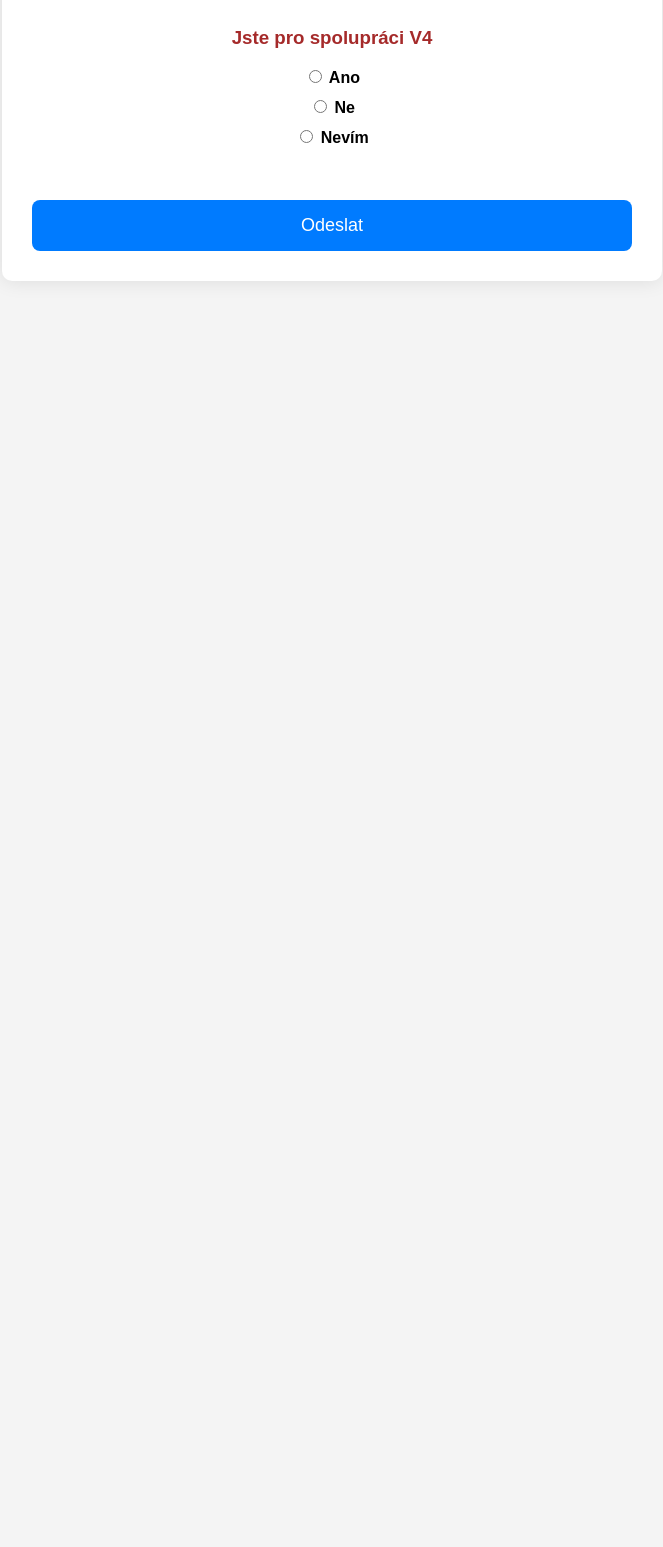
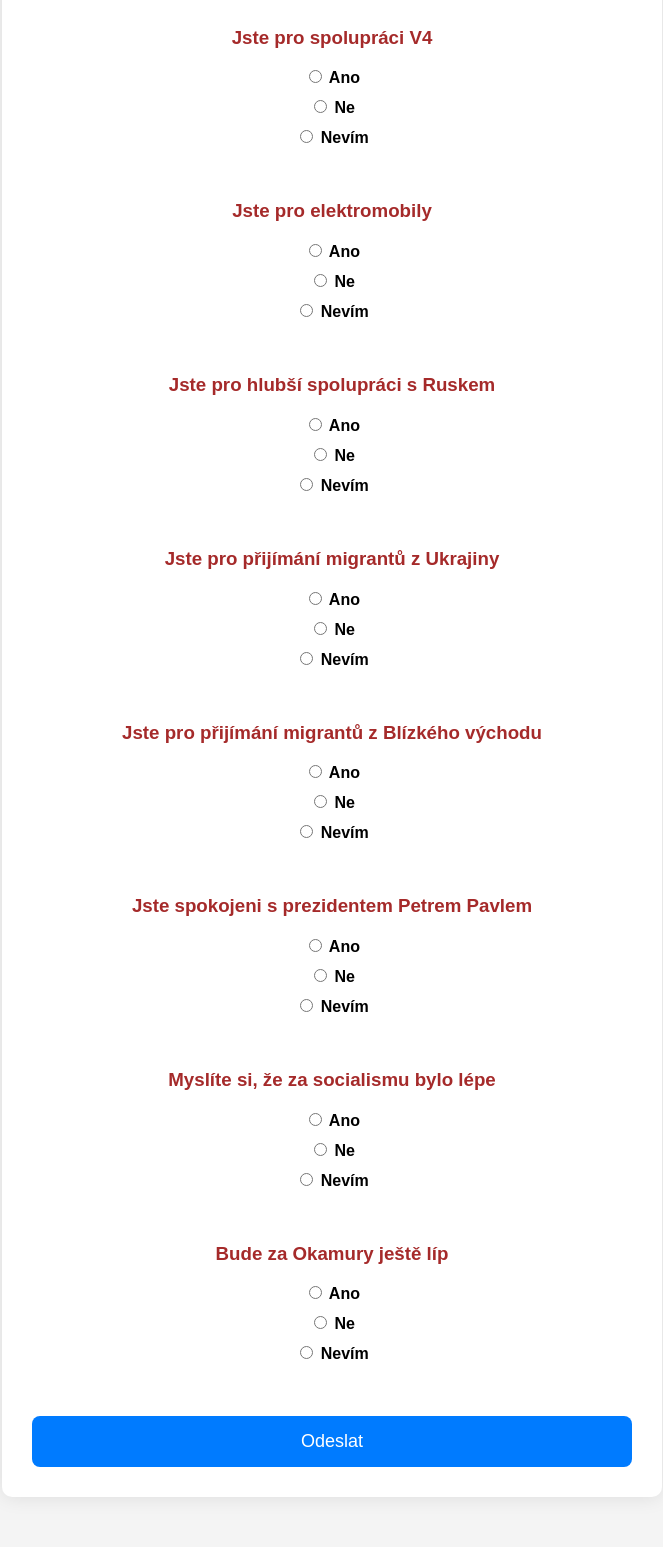
Before and after one commit to 2Karlicek/SPS_Kladno_projekt, a PHP site: page /election_calculator.php in a window 1280 px wide. Shown: the part 1521-3068 px from the top of the page, without its empty margins (308-971 px from the left). Before the commit the page ends 1772 px from the top, so only its background shows below. Run offline with PHP 8.4, Linux system fonts and the light colour scheme.

Commit message:
Zde napište krátký popis změn

```diff
--- a/election_calculator.php
+++ b/election_calculator.php
@@ -1,4 +1,9 @@
+<?php
+session_start();
 
+
+
+?>
 <!DOCTYPE html>
 <html lang="cs">
 <head>
@@ -93,6 +98,64 @@
             <label><input type="radio" name="V4" value="nevím" required> Nevím</label><br>
         </div>
     </div>
+
+    <div class="form-group">
+    <h3>Jste pro elektromobily</h3>
+        <div class="otazky" style="text-align: center;">
+            <label><input type="radio" name="auto" value="ano" required> Ano</label>
+            <label><input type="radio" name="auto" value="ne" required> Ne</label>
+            <label><input type="radio" name="auto" value="nevím" required> Nevím</label><br>
+        </div>
+    </div>
+
+    <div class="form-group">
+    <h3>Jste pro hlubší spolupráci s Ruskem</h3>
+        <div class="otazky" style="text-align: center;">
+            <label><input type="radio" name="rusko" value="ano" required> Ano</label>
+            <label><input type="radio" name="rusko" value="ne" required> Ne</label>
+            <label><input type="radio" name="rusko" value="nevím" required> Nevím</label><br>
+        </div>
+    </div>
+    <div class="form-group">
+    <h3>Jste pro přijímání migrantů z Ukrajiny</h3>
+        <div class="otazky" style="text-align: center;">
+            <label><input type="radio" name="ukrajina" value="ano" required> Ano</label>
+            <label><input type="radio" name="ukrajina" value="ne" required> Ne</label>
+            <label><input type="radio" name="ukrajina" value="nevím" required> Nevím</label><br>
+        </div>
+    </div>
+    <div class="form-group">
+    <h3>Jste pro přijímání migrantů z Blízkého východu</h3>
+        <div class="otazky" style="text-align: center;">
+            <label><input type="radio" name="migranti" value="ano" required> Ano</label>
+            <label><input type="radio" name="migranti" value="ne" required> Ne</label>
+            <label><input type="radio" name="migranti" value="nevím" required> Nevím</label><br>
+        </div>
+    </div>
+    <div class="form-group">
+    <h3>Jste spokojeni s prezidentem Petrem Pavlem</h3>
+        <div class="otazky" style="text-align: center;">
+            <label><input type="radio" name="prezident" value="ano" required> Ano</label>
+            <label><input type="radio" name="prezident" value="ne" required> Ne</label>
+            <label><input type="radio" name="prezident" value="nevím" required> Nevím</label><br>
+        </div>
+    </div>
+    <div class="form-group">
+    <h3>Myslíte si, že za socialismu bylo lépe</h3>
+        <div class="otazky" style="text-align: center;">
+            <label><input type="radio" name="socialismus" value="ano" required> Ano</label>
+            <label><input type="radio" name="socialismus" value="ne" required> Ne</label>
+            <label><input type="radio" name="socialismus" value="nevím" required> Nevím</label><br>
+        </div>
+    </div>
+    <div class="form-group">
+    <h3>Bude za Okamury ještě líp</h3>
+        <div class="otazky" style="text-align: center;">
+            <label><input type="radio" name="okamura" value="ano" required> Ano</label>
+            <label><input type="radio" name="okamura" value="ne" required> Ne</label>
+            <label><input type="radio" name="okamura" value="nevím" required> Nevím</label><br>
+        </div>
+    </div>
     <button type="submit" name="submit">Odeslat</button>
 </form>
 </div>
@@ -159,7 +222,7 @@
             public function porovnat_s_politikem2($seznam) {
                 $vysledek = [];
                 foreach ($seznam as $politik) {
-                    $vysledek[$politik->jmeno] = $this->porovnat_s_politikem($politik);
+                    $vysledek[$politik->strana] = $this->porovnat_s_politikem($politik);
                 }
                 $maximum = max($vysledek);
 
@@ -167,6 +230,10 @@
                     if ($hodnota == $maximum) {
                         echo $hodnota . "<br>";
                         echo $jmeno;
+                        echo "<br>";
+                        $_SESSION['vysledek'] = $jmeno;
+
+                        echo "<script>setTimeout(function(){ window.location.href = 'vysledek.php'; }, 3000);</script>";
                     }
                 }
             }
@@ -187,6 +254,8 @@
         }
 
         // Přijmout odpovědi od uživatele
+
+
         $otazka1 = $_POST["EU"];
         $otazka2 = $_POST["NATO"];
         $otazka3 = $_POST["duchod"];
@@ -196,15 +265,24 @@
         $otazka7 = $_POST["greendeal"];
         $otazka8 = $_POST["zpoplatneni_vs"];
         $otazka9 = $_POST["V4"];
+        $otazka10 = $_POST["auto"];
+        $otazka11 = $_POST["rusko"];
+        $otazka12 = $_POST["ukrajina"];
+        $otazka13 = $_POST["migranti"];
+        $otazka14 = $_POST["prezident"];
+        $otazka15 = $_POST["socialismus"];
+        $otazka16 = $_POST["okamura"];
 
         // Vytvořit politiky
-        $Babis = new Politik("babiš", "Ano", 60, new Otazky("ano", "ano", "ano", "ne", "ne", "ne", "ne", "ne", "ano"));
-        $Okamura = new Politik("tomio", "SPD", 40, new Otazky("ne", "ne", "ano", "ne", "ne", "ne", "ne", "ne", "ano"));
-        $Bartos = new Politik("Bartoš", "Piráti", 40, new Otazky("ano", "ano", "ne", "ano", "ano", "ano", "ano", "ne", "ne"));
-        $seznam = [$Babis, $Okamura, $Bartos];
+        $Babis = new Politik("babiš", "ANO", 60, new Otazky("ano", "ano", "ano", "ne", "ne", "ne", "ne", "ne", "ano", "ne", "ano","ne", "ne", "ne", "ne"));
+        $Okamura = new Politik("tomio", "SPD", 40, new Otazky("ne", "ne", "ano", "ne", "ne", "ne", "ne", "ne", "ano", "ne", "ano","ne", "ne", "ne", "ano"));
+        $Bartos = new Politik("Bartoš", "Piráti", 40, new Otazky("ano", "ano", "ne", "ano", "ano", "ano", "ano", "ne", "ne", "ano", "ne","ano", "ne", "ano", "ne"));
+        $Fiala = new Politik("Fiala", "ODS", 40, new Otazky("ano", "ano", "ne", "ano", "ano", "ano", "ano", "ne", "ne", "ano", "ne","ano", "ne", "ano", "ne"));
+        $pekarova = new Politik("Pekarová", "TOP-09", 40, new Otazky("ano", "ano", "ne", "ano", "ano", "ano", "ano", "ne", "ne", "ano", "ne","ano", "ano", "ano", "ne"));
+        $seznam = [$Babis, $Okamura, $Bartos, $Fiala, $pekarova];
 
         // Vytvořit instanci člověka
-        $clovek_A = new Clovek("jirka", 40, new Otazky($otazka1, $otazka2, $otazka3, $otazka4, $otazka5, $otazka6, $otazka7, $otazka8, $otazka9));
+        $clovek_A = new Clovek("jirka", 40, new Otazky($otazka1, $otazka2, $otazka3, $otazka4, $otazka5, $otazka6, $otazka7, $otazka8, $otazka9, $otazka10, $otazka11, $otazka12, $otazka13, $otazka14, $otazka15, $otazka16));
 
         // Porovnat s politiky
         $clovek_A->porovnat_s_politikem2($seznam);
```
Also changed, not shown: css/vysledek.css (added, +7 -0 lines), graf.php (added, +27 -0 lines), vysledek.php (added, +100 -0 lines), assets/images/tomio_vysledek.png (added), js/vysledek.js (added), 1 other file.
